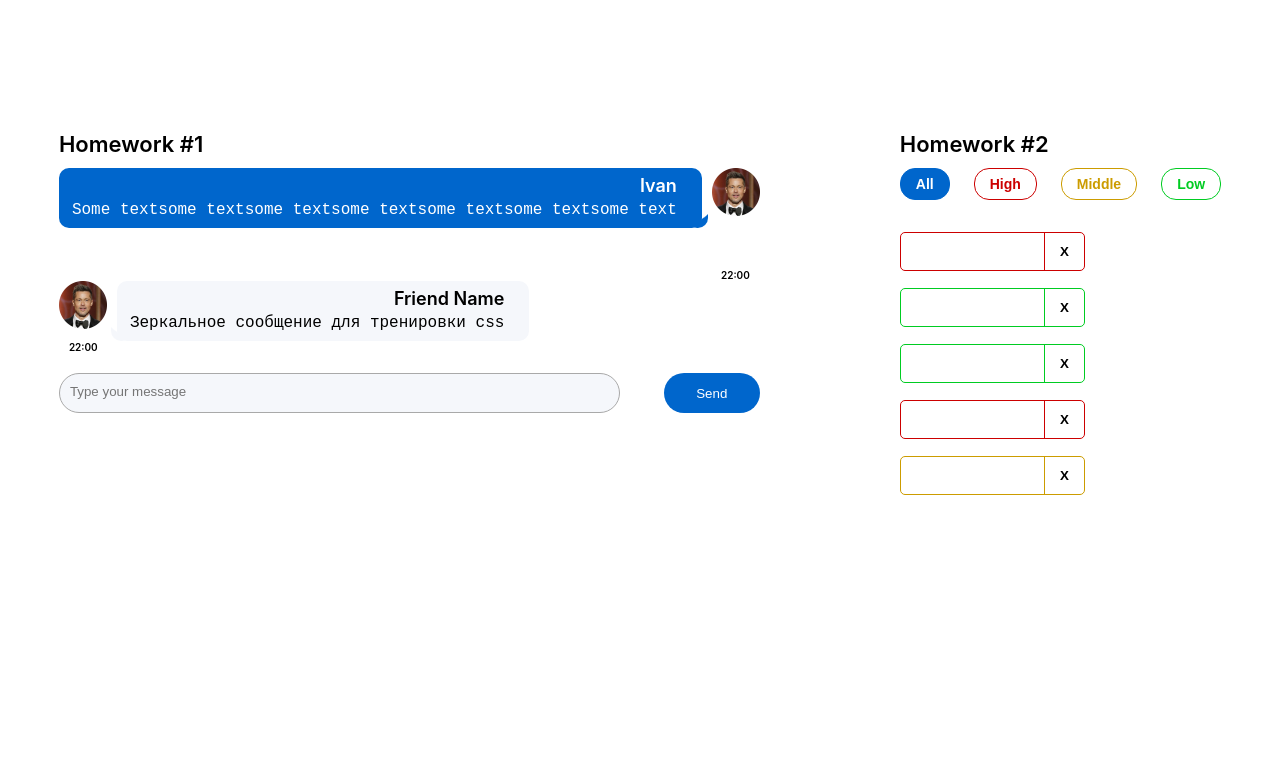
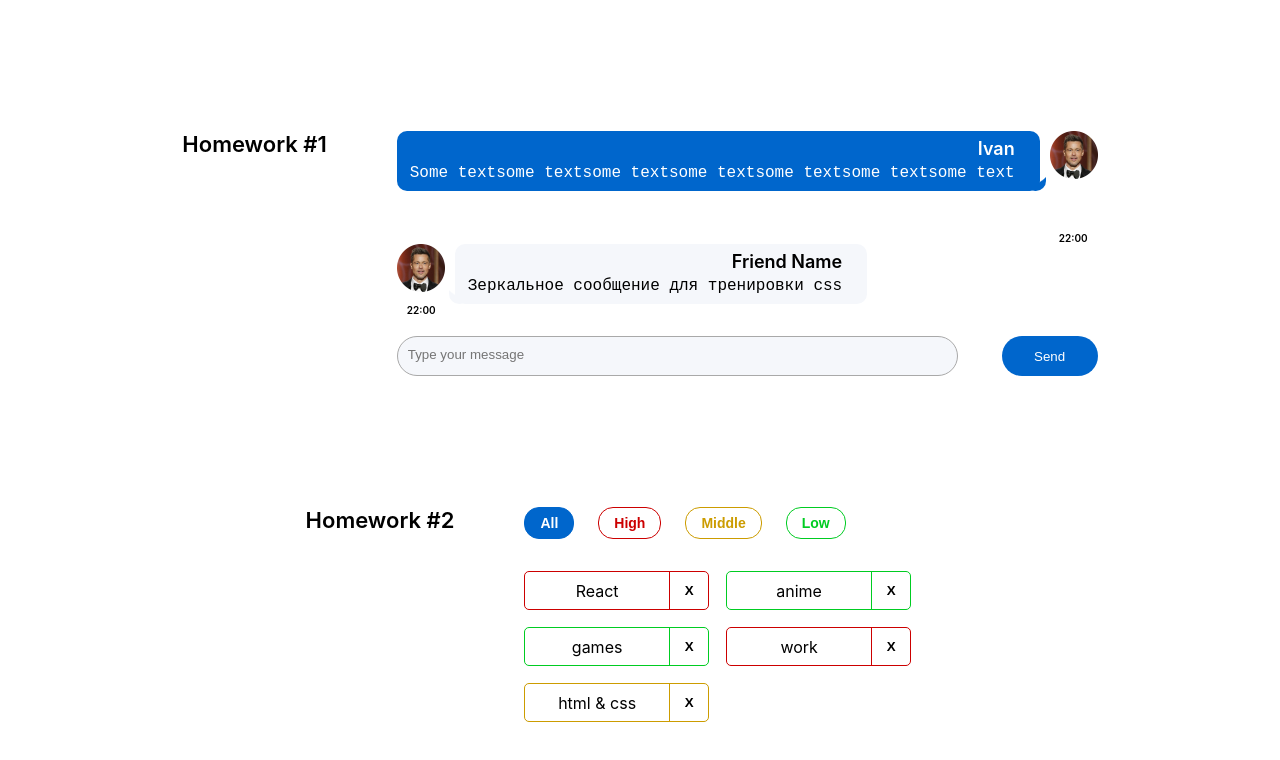
Before and after one commit to Dimkysy/homeWork, a React (Create React App) app: page / in a window 1280 px wide. Shown: the top 760 px of the page. Built offline with nearby package versions, Linux system fonts and the light colour scheme.

Commit message:
home work two

```diff
--- a/src/index.css
+++ b/src/index.css
@@ -2,6 +2,7 @@
     margin: 0;
     padding: 0;
     box-sizing: border-box;
+
 }
 
 body {
--- a/src/s1-main/App.module.css
+++ b/src/s1-main/App.module.css
@@ -1,9 +1,19 @@
 .App {
     --header_height: 60px;
+}
+
+.hw1 {
     margin-top:131px;
 
     display: flex;
-    justify-content: center;
+    justify-content:center;
+}
+
+.hw2 {
+    margin-top:131px;
+
+    display: flex;
+    justify-content:center;
 }
 
 .hw {
@@ -18,4 +28,6 @@
     font-size: 22px;
     line-height: 27px;
     font-weight: 600;
+
+
 }
--- a/src/s2-homeworks/hw01/HW1.tsx
+++ b/src/s2-homeworks/hw01/HW1.tsx
@@ -57,7 +57,7 @@ export const friendMessage0: MessageType = {
 
 const HW1 = () => {
     return (
-        <div id={'hw1'}>
+        <div id={'hw1'}className = {s2.hw1} >
             <div className={s2.hwTitle}>Homework #1</div>
             <div className={s2.hw}>
                 {/*проверка отображения (не менять)*/}
--- a/src/s2-homeworks/hw02/HW2.tsx
+++ b/src/s2-homeworks/hw02/HW2.tsx
@@ -10,7 +10,7 @@ import s2 from '../../s1-main/App.module.css'
 * 5 - указать нужный тип в useState с affairs
 * 6 - дописать тип и логику функции deleteAffairCallback
 * 7 - в файле Affairs.tsx дописать типизацию пропсов
-* 8 - в файле Affairs.tsx дописать логику функций setAll, setHigh, setMiddle, setLow остановилс вот здесь
+* 8 - в файле Affairs.tsx дописать логику функций setAll, setHigh, setMiddle, setLow
 * 9 - в файле Affair.tsx дописать типизацию пропсов
 * 10 - в файле Affair.tsx дописать функции deleteCallback и использовать
 * 11 - в файле Affair.tsx отобразить приходящие данные
@@ -62,7 +62,7 @@ function HW2() {
     }
 
     return (
-        <div id={'hw2'}>
+        <div id={'hw2'} className={s2.hw2}>
             <div className={s2.hwTitle}>Homework #2</div>
             <div className={s2.hw}>
                 <Affairs
--- a/src/s2-homeworks/hw02/affairs/Affairs.tsx
+++ b/src/s2-homeworks/hw02/affairs/Affairs.tsx
@@ -12,16 +12,16 @@ type AffairsPropsType = {
 
 function Affairs(props: AffairsPropsType) {
     const setAll = () => {
-        // need to fix
+        props.setFilter("all")
     }
     const setHigh = () => {
-        // need to fix
+        props.setFilter("high")
     }
     const setMiddle = () => {
-        // need to fix
+        props.setFilter("middle")
     }
     const setLow = () => {
-        // need to fix
+         props.setFilter("low")
     }
 
     const cnAll = s.button + ' ' + s.all + (props.filter === 'all' ? ' ' + s.active : '')
--- a/src/s2-homeworks/hw02/affairs/affair/Affair.tsx
+++ b/src/s2-homeworks/hw02/affairs/affair/Affair.tsx
@@ -25,9 +25,7 @@ function Affair(props: AffairPropsType) {
             className={affairClass}
         >
             <div id={'hw2-name-' + props.affair._id} className={nameClass}>
-                {/*создаёт студент*/}
-
-                {/**/}
+                {props.affair.name}
             </div>
             <div id={'hw2-priority-' + props.affair._id} hidden>
                 {props.affair.priority}
```
